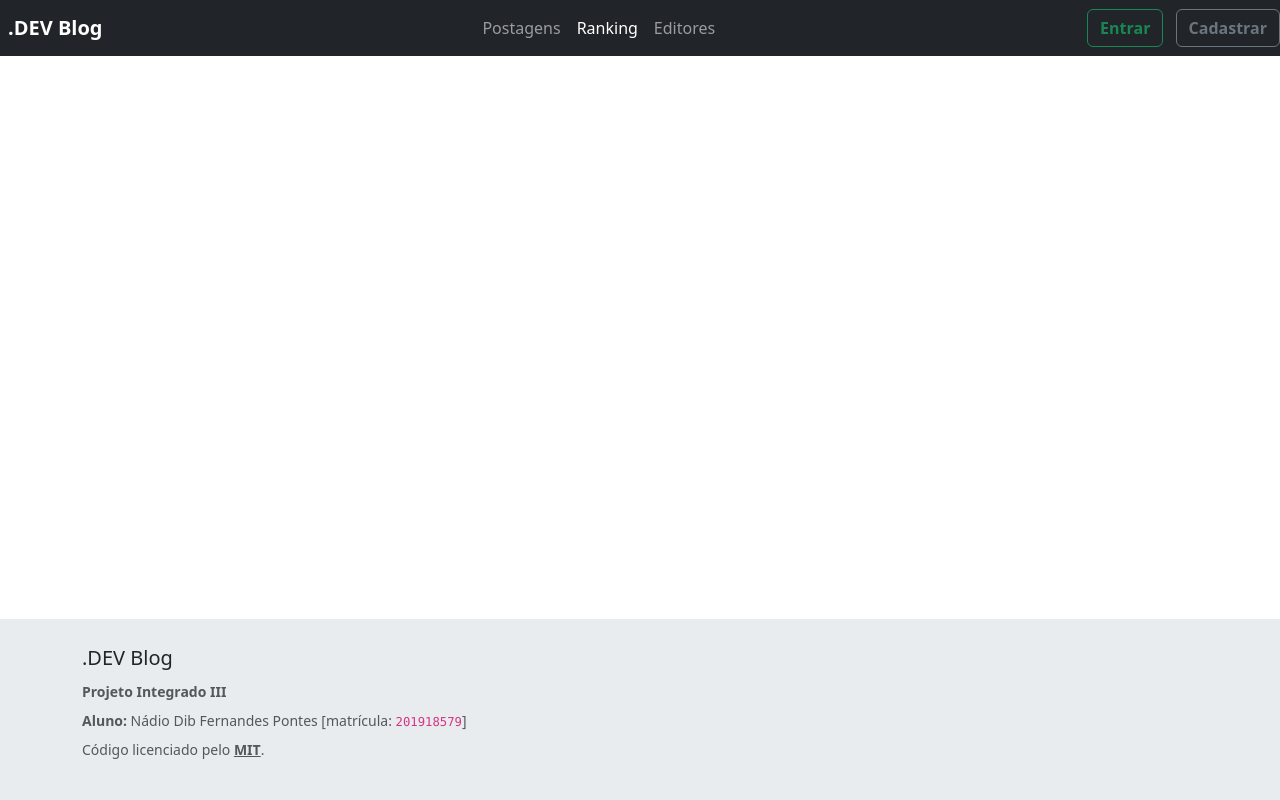
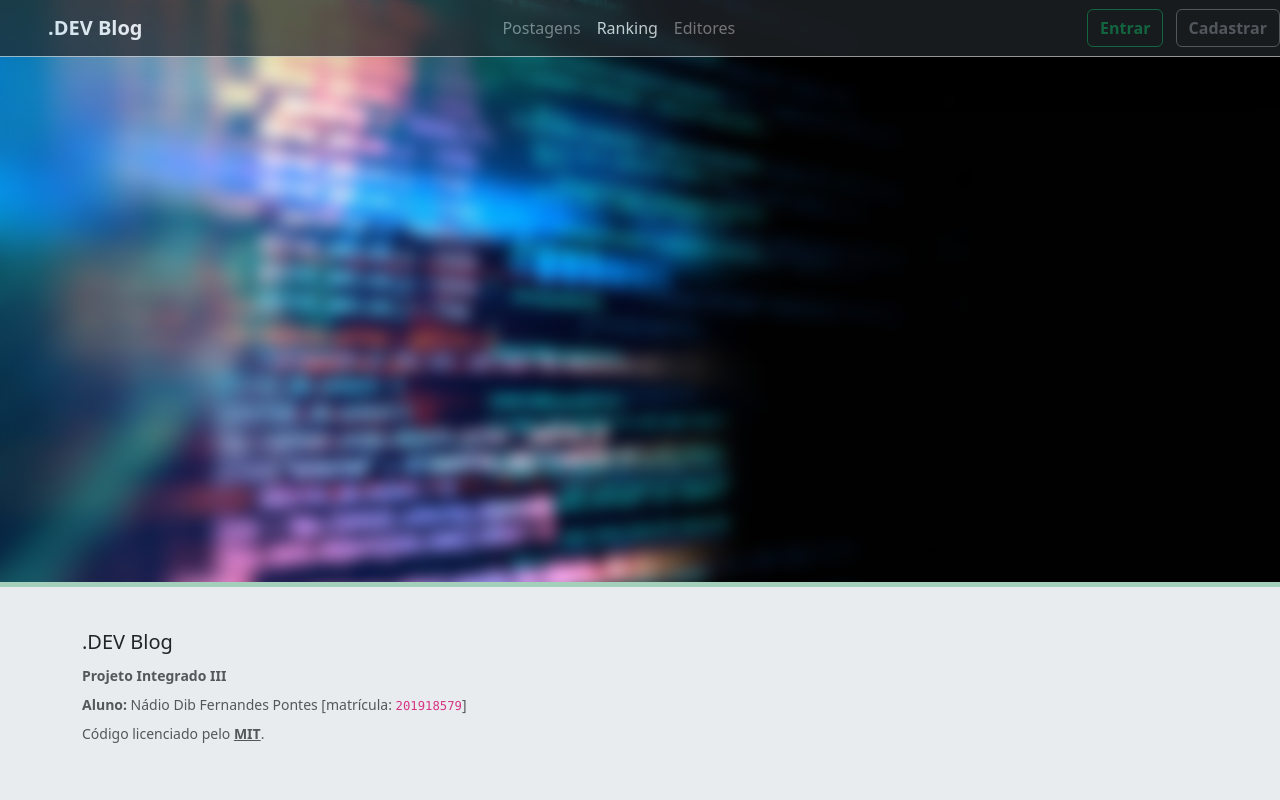
Before and after one commit to Devwarlt/dotdev-blog, a PHP site: page / in a window 1280 px wide. Run offline with PHP 8.4, Linux system fonts and the light colour scheme.

Commit message:
Update index.php

```diff
--- a/src/index.php
+++ b/src/index.php
@@ -3,11 +3,13 @@
 <head>
     <meta charset="UTF-8">
     <title>.DEV Blog - Início</title>
-    <link rel="stylesheet" href="css/bootstrap.min.css"/>
+    <link rel="stylesheet" href="css/bootstrap.min.css?t=<?php echo time(); ?>"/>
+    <link rel="stylesheet" href="css/custom.css?t=<?php echo time(); ?>"/>
 </head>
-<body>
-    <header class="navbar navbar-dark flex-column flex-md-row bg-dark">
-        <a class="navbar-brand ms-md-0 ms-md-2" href="/"><strong>.DEV Blog</strong></a>
+<body class="bg-image">
+    <header class="navbar navbar-dark flex-column flex-md-row bg-dark shadow-lg
+        opacity-75 border-secondary-subtle border-bottom border-0 border-opacity-10">
+        <a class="navbar-brand ms-md-0 ms-md-5" href="/"><strong>.DEV Blog</strong></a>
         <div class="navbar-nav-scroll navbar-expand">
             <ul class="navbar-nav flex-md-row">
                 <li class="nav-item">
@@ -22,7 +24,7 @@
             </ul>
         </div>
         <div class="float-end my-lg-auto text-light">
-            <a class="btn btn-outline-success ms-md-0 ms-md-2" href="/">
+            <a class="btn btn-outline-success ms-md-0 ms-md-2" href="/login">
                 <strong>Entrar</strong>
             </a>
             <a class="btn btn-outline-secondary ms-md-0 ms-md-2" href="/">
@@ -31,19 +33,6 @@
         </div>
     </header>
     <div class="col card-body">
-<!--        <form class="card card-header form-inline alert-secondary border-secondary"-->
-<!--              action="php/MVCRouter.php" method="post">-->
-<!--            <input type="hidden" name="controller" value="login"/>-->
-<!--            <h3 class="card-header">Login</h3>-->
-<!--            <div class="card-body card-group">-->
-<!--                <label for="username"></label>-->
-<!--                <input type="text" id="username" name="username" placeholder="Usuário"/>&nbsp;-->
-<!--                <label for="password"></label>-->
-<!--                <input type="password" id="password" name="password" placeholder="Senha"/>&nbsp;-->
-<!--                <input class="btn btn-sm btn-outline-primary" type="submit" value="Entrar"/>&nbsp;-->
-<!--                <input class="btn btn-sm btn-outline-secondary" type="reset" value="Resetar"/>-->
-<!--            </div>-->
-<!--        </form>-->
         <?php
 
         include "php/controller/LoginController.php";
@@ -77,7 +66,7 @@
             <p style='color: red; text-align: justify; text-justify: inter-word'>$err</p>
             <button type='button' class='btn-close' data-bs-dismiss='alert' aria-label='Fechar'></button>
         </div>
-        ";
+            ";
         }
 
         if (isset($_GET["ok"])) {
@@ -101,7 +90,7 @@
         }
         ?>
     </div>
-    <footer class="card-footer py-0 mt-auto bg-body-secondary fixed-bottom">
+    <footer class="card-footer py-3 mt-auto bg-body-secondary fixed-bottom border-success-subtle border-top border-5">
         <div class="container py-4">
             <div class="row">
                 <div class="col-lg-5 mb-0">
```
